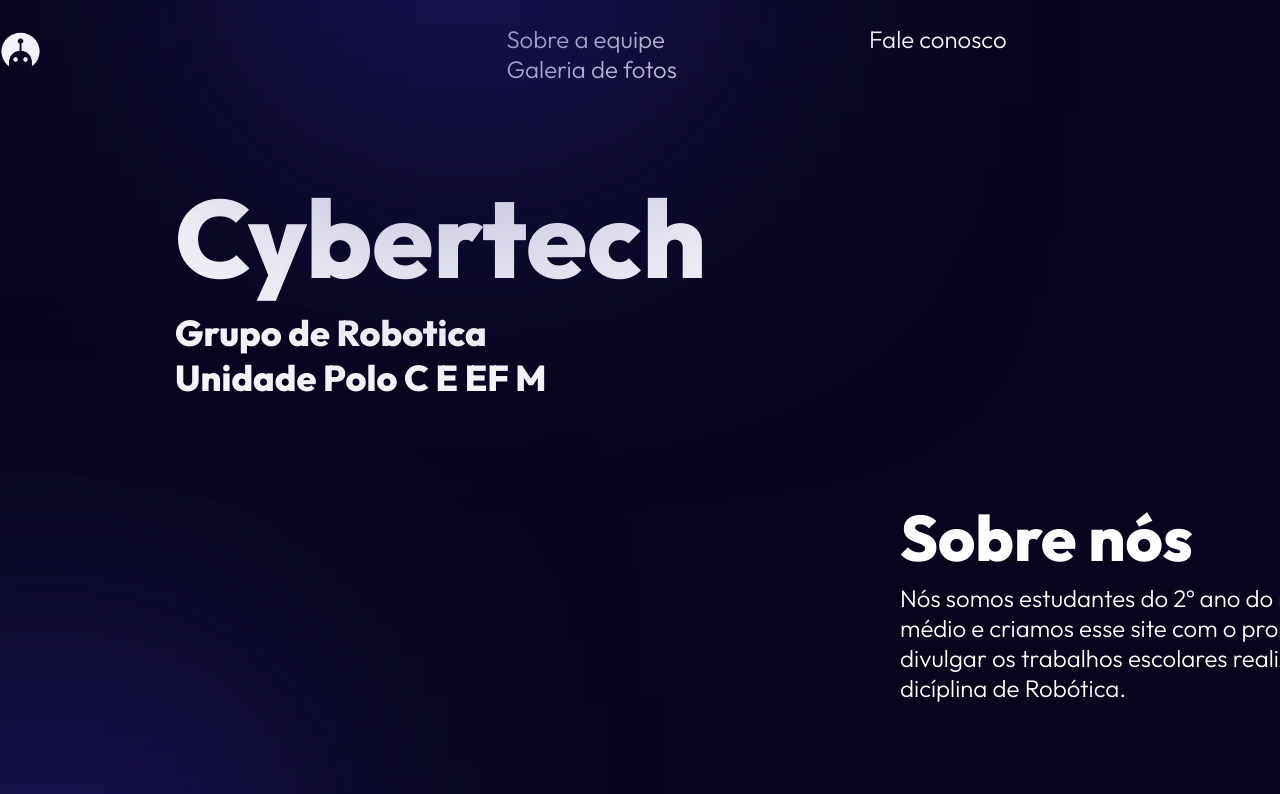
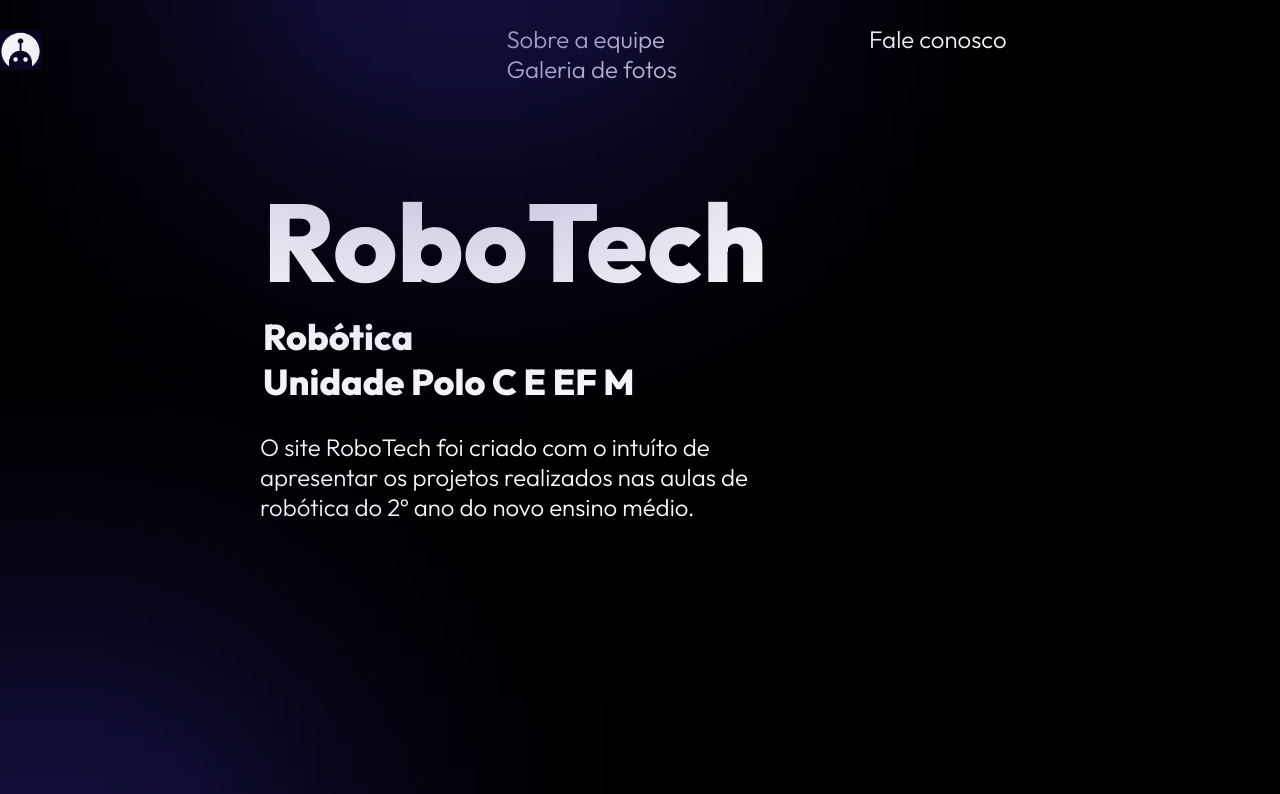
Before and after one commit to MariaClaraKalile/robotica, a plain HTML site: page index.html in a window 1280 px wide. Shown: the top 794 px of the page. Drawn offline with Linux system fonts and the light colour scheme; a web font is replaced by a local one.

Commit message:
Add files via upload

```diff
--- a/index.html
+++ b/index.html
@@ -23,15 +23,15 @@
             <li class="cabecalho-lista-item">Galeria de fotos</li>
         </ul>
     </header>
-    <h2 class="cybertech">Cybertech</h2>
-       <h2 class="texto2"><p>Grupo de Robotica</p>
+    <h2 class="cybertech">RoboTech</h2>
+       <h2 class="texto2"><p>Robótica</p>
         <p>Unidade Polo C E EF M</p>
     </h2>
     <h3 class="circulo1">circulo</h3>
     <h4 class="circulo2">circulo</h4>
     <h5 class="retangulo"></h5>
-     <h1 class="sobrenos">Sobre nós</h1>
-     <h2 class="texto3">Nós somos estudantes do  2º ano do novo ensino médio e criamos esse site com o propósito de divulgar os trabalhos escolares realizados na dicíplina de Robótica.</h2>
+
+     <h2 class="texto3"> O site RoboTech foi criado com o intuíto de apresentar os projetos realizados nas aulas de robótica do 2º ano do novo ensino médio.</h2>
      <h3 class="circulo3">circulo</h3>
      <h3 class="projetos">Projetos</h3>
      <h3 class="projetotexto">Confira nossos projetos realizados nas últimas aulas</h3>
--- a/style.css
+++ b/style.css
@@ -1,5 +1,5 @@
 body {
-    background-color: #07051D;
+    background-color: #000000;
 }
 *{
     margin: 0;
@@ -7,7 +7,7 @@ body {
 }
 
 .cabecalho {
-    background-color: #07051D;
+    background-color: #000000;
     color: white;
     display: flex;
     justify-content: space-around;
@@ -26,11 +26,11 @@ body {
     font-family:'Outfit', sans-serif;
 }
 .cybertech{
-    position:absolute;
+    position: absolute;
     width: 550px;
     height: 142px;
-    left: 175px;
-    top: 168px;
+    left: 263px;
+    top: 172px;
 
     font-style: normal;
     font-weight: 700;
@@ -41,12 +41,11 @@ body {
 
 }
 .texto2{
-    position: absolute;
+position: absolute;
 width: 378px;
 height: 142px;
-left: 175px;
-top: 310px;
-
+left: 263px;
+top: 314px;
 font-family: 'Outfit';
 font-style: normal;
 font-weight: 700;
@@ -76,27 +75,13 @@ top: 216px;
 background: #2BFFF2;
 filter: blur(153px);
 }
-   .sobrenos {
-    position: absolute;
-width: 332px;
-height: 44px;
-left: 900px;
-top: 497px;
 
-font-family: 'Outfit';
-font-weight: 700;
-font-size: 64px;
-line-height: 81px;
-
-color: #FFFFFF;
-   }
-
-   .texto3 {
-    position: absolute;
+.texto3 {
+position: absolute;
 width: 545px;
 height: 120px;
-left: 900px;
-top: 583px;
+left: 260px;
+top: 432px;
 
 font-family: 'Outfit';
 font-style: normal;
```
